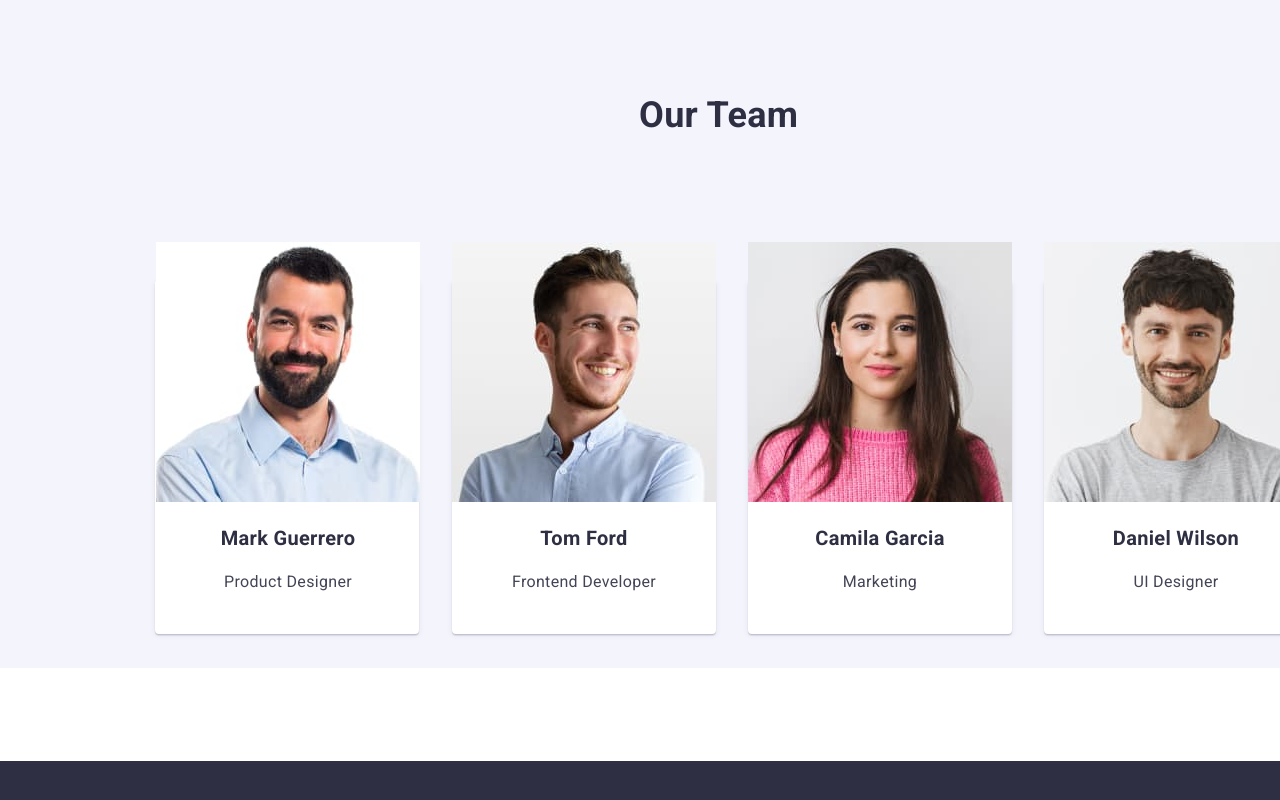
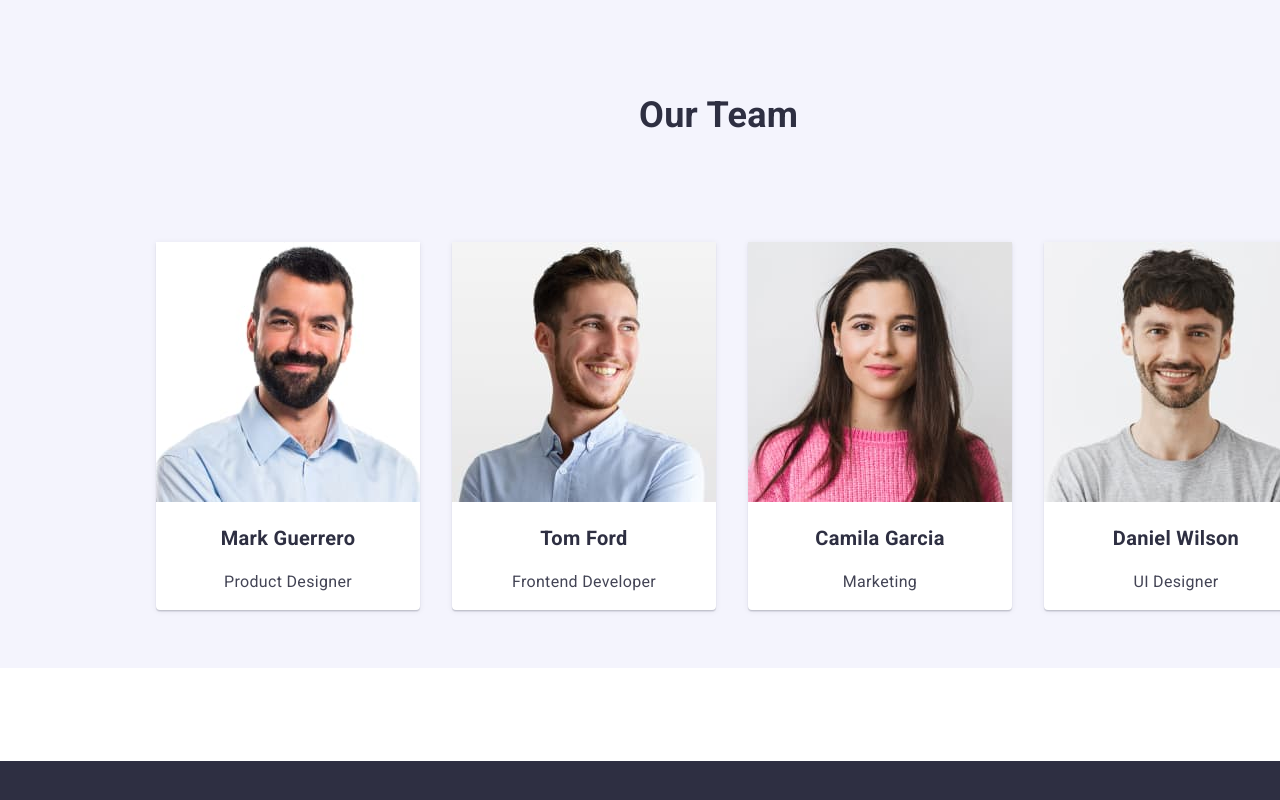
Before and after one commit to t0n1ks/goit-markup-hw-02, a plain HTML site: page index.html in a window 1280 px wide. Shown: the part 1664-2464 px from the top of the page. Drawn offline with Linux system fonts and the light colour scheme.

Commit message:
hw2(task2) fix1.2

```diff
--- a/index.html
+++ b/index.html
@@ -109,13 +109,10 @@
       <!--Section3-->
       <section class="team">
         <h2 class="title-three">Our Team</h2>
-        <p class="backround-mark">TeamCard</p>
-        <p class="backround-tom"></p>
-        <p class="backround-camila"></p>
-        <p class="backround-daniel"></p>
+
         <ul  class="img-team list">
           <!--Mark-->
-          <li >
+          <li class="backround-card-mainpage">
             <img
               src="img/MarkGuerrero.jpg"
               alt="альтернативний текст"
@@ -125,25 +122,25 @@
           </li>
 
           <!--Tom-->
-          <li >
+          <li class="backround-card-mainpage">
             <img
               src="img/TomFord.jpg"
               alt="альтернативний текст"
             >
             <h3 class="title-team">Tom Ford</h3>
             <p class="text-team">Frontend Developer</p>
-          </li>
+          </li class="backround-card-mainpage">
           <!--Camila-->
-          <li >
+          <li class="backround-card-mainpage">
             <img
               src="img/CamilaGarcia.jpg"
               alt="альтернативний текст"
             >
             <h3 class="title-team">Camila Garcia</h3>
             <p class="text-team">Marketing</p>
-          </li>
+          </li class="backround-card-mainpage">
           <!--Daniel-->
-          <li >
+          <li class="backround-card-mainpage">
             <img
               src="img/DanielWilson.jpg"
               alt="альтернативний текст"
--- a/styles/style.css
+++ b/styles/style.css
@@ -179,6 +179,9 @@ color: #FFFFFF;
 }
 
 .main-page-button{
+    font-family: 'Roboto';
+    font-style: normal;
+
     display: flex;
     flex-direction: row;
     align-items: flex-start;
@@ -338,73 +341,13 @@ letter-spacing: 0.02em;
 color: #434455;
 }
 
-.backround-mark{
-    left: 155px;
-    display: flex;
-    justify-content: center;
-    align-items: center;
-    padding: 0px 0px 32px;
-    gap: 32px;
-    position: absolute;
-    width: 264px;
-    height: 320px;
-    top: 330px;
+.backround-card-mainpage{
 
-background: #FFFFFF;
-box-shadow: 0px 1px 6px rgba(46, 47, 66, 0.08), 0px 1px 1px rgba(46, 47, 66, 0.16), 0px 2px 1px rgba(46, 47, 66, 0.08);
-border-radius: 0px 0px 4px 4px;
+    background: #FFFFFF;
+    box-shadow: 0px 1px 6px rgba(46, 47, 66, 0.08), 0px 1px 1px rgba(46, 47, 66, 0.16), 0px 2px 1px rgba(46, 47, 66, 0.08);
+    border-radius: 0px 0px 4px 4px;
 }
 
-.backround-tom{
-    left: 452px;
-    display: flex;
-    justify-content: center;
-    align-items: center;
-    padding: 0px 0px 32px;
-    gap: 32px;
-    position: absolute;
-    width: 264px;
-    height: 320px;
-    top: 330px;
-
-background: #FFFFFF;
-box-shadow: 0px 1px 6px rgba(46, 47, 66, 0.08), 0px 1px 1px rgba(46, 47, 66, 0.16), 0px 2px 1px rgba(46, 47, 66, 0.08);
-border-radius: 0px 0px 4px 4px;
-}
-
-.backround-camila{
-    left: 748px;
-    display: flex;
-    justify-content: center;
-    align-items: center;
-    padding: 0px 0px 32px;
-    gap: 32px;
-    position: absolute;
-    width: 264px;
-    height: 320px;
-    top: 330px;
-
-background: #FFFFFF;
-box-shadow: 0px 1px 6px rgba(46, 47, 66, 0.08), 0px 1px 1px rgba(46, 47, 66, 0.16), 0px 2px 1px rgba(46, 47, 66, 0.08);
-border-radius: 0px 0px 4px 4px;
-}
-
-.backround-daniel{
-    left: 1044px;
-    display: flex;
-    justify-content: center;
-    align-items: center;
-    padding: 0px 0px 32px;
-    gap: 32px;
-    position: absolute;
-    width: 264px;
-    height: 320px;
-    top: 330px;
-
-background: #FFFFFF;
-box-shadow: 0px 1px 6px rgba(46, 47, 66, 0.08), 0px 1px 1px rgba(46, 47, 66, 0.16), 0px 2px 1px rgba(46, 47, 66, 0.08);
-border-radius: 0px 0px 4px 4px;
-}
 
 /*--------------Footer--------*/
 footer{
```
